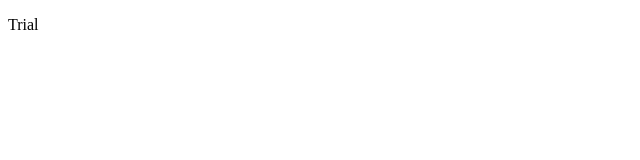
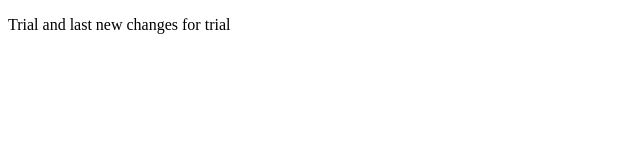
Before and after one commit to smile1441/Myfirstprojectpractice, a plain HTML site: page index.html in a window 1280 px wide. Shown: the whole page, without its empty margins (0-640 px from the left). Drawn offline with Linux system fonts and the light colour scheme.

Commit message:
added new changes on trial text

```diff
--- a/index.html
+++ b/index.html
@@ -7,6 +7,6 @@
     <title>QRchallenge</title>
 </head>
 <body>
-    <p>Trial</p>
+    <p>Trial and last new changes for trial</p>
 </body>
 </html>
```
